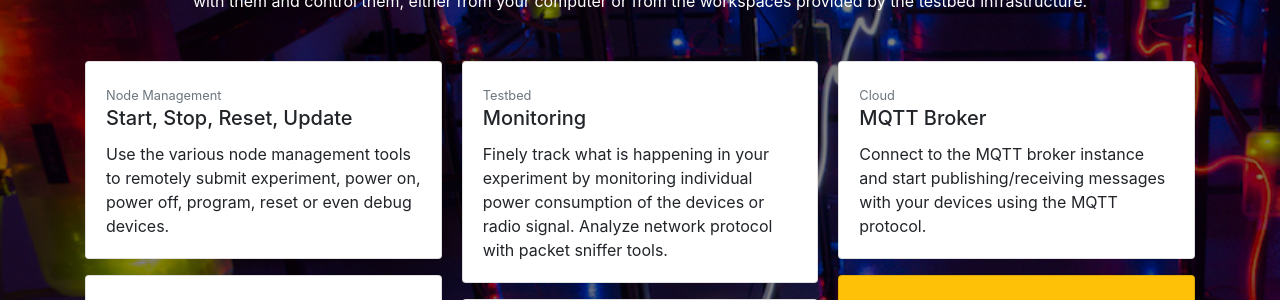
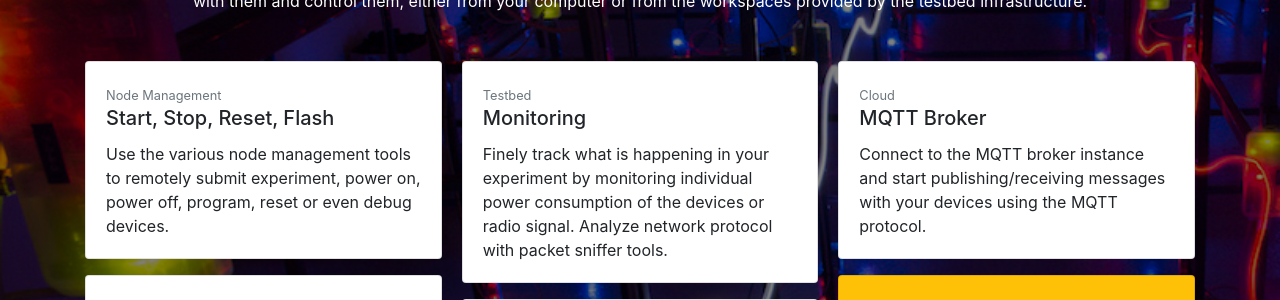
Before and after one commit to iot-lab/iot-lab.github.io, a Jekyll site: the page built from index.html, in a window 1280 px wide and 900 px high, scrolled down 1968 px. Shown: the part 154-454 px from the top of the window. Built offline with Jekyll 4.4.1, drawn with Linux system fonts in a browser that asks for light colours.

Commit message:
index.html: improve number and node management card title

```diff
--- a/index.html
+++ b/index.html
@@ -22,11 +22,11 @@
                 <h6>Nodes</h6>
             </div>
             <div class="col-sm-6 col-lg-3 mb-3 mb-lg-0">
-                <span class="display-4 text-primary d-block">5,050+</span>
+                <span class="display-4 text-primary d-block">5,000+</span>
                 <h6>Users<br><span class="text-muted">including academics, students and companies</span></h6>
             </div>
             <div class="col-sm-6 col-lg-3 mb-3 mb-lg-0">
-                <span class="display-4 text-primary d-block">25+</span>
+                <span class="display-4 text-primary d-block">40+</span>
                 <h6>User Countries</h6>
             </div>
             <div class="col-sm-6 col-lg-3 mb-3 mb-lg-0">
@@ -78,7 +78,7 @@
             <div class="card mb-3">
                 <div class="card-body">
                     <div class="text-muted"><small>Node Management</small></div>
-                    <h5 class="card-title">Start, Stop, Reset, Update</h5>
+                    <h5 class="card-title">Start, Stop, Reset, Flash</h5>
                     <p class="card-text">
                         Use the various node management tools to remotely submit experiment, power on, power off, program, reset or even debug devices.
                     </p>
```
